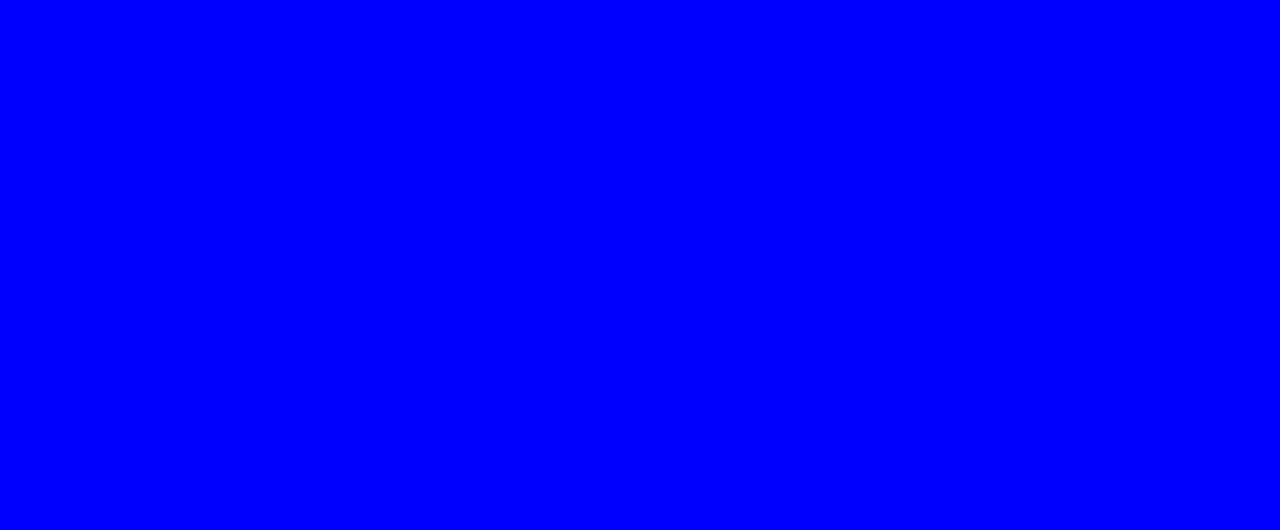
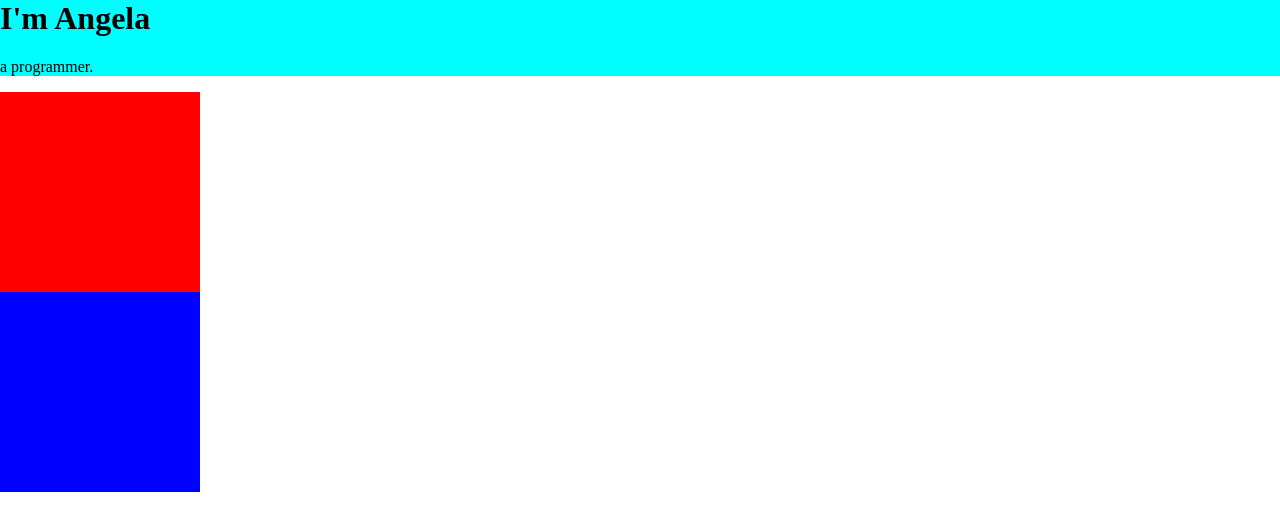
Before and after one commit to OumB2021/My_Site, a plain HTML site: page index.html in a window 1280 px wide. Drawn offline with Linux system fonts and the light colour scheme.

Commit message:
set up folders done

```diff
--- a/CSS/styles.css
+++ b/CSS/styles.css
@@ -1,3 +1,24 @@
+div{
+    background-color: aqua;
+    margin: 0px;
+}
+
 body{
+    margin: 0;
+}
+
+h1{
+    margin-top:0;
+}
+
+.firstone{
+    background-color: red;
+    height: 200px;
+    width: 200px;
+}
+
+.secondone{
     background-color: blue;
+    height: 200px;
+    width: 200px;
 }
--- a/index.html
+++ b/index.html
@@ -5,9 +5,16 @@
     <meta http-equiv="X-UA-Compatible" content="IE=edge">
     <meta name="viewport" content="width=device-width, initial-scale=1.0">
     <link rel="stylesheet" href="./CSS/styles.css">
+    <link rel="icon" href="./external_resources/favicon.ico">
     <title>Oumar Barry</title>
 </head>
 <body>
+    <div>
+        <h1>I'm Angela</h1>
+        <p>a programmer.</p>
+    </div>
 
+    <div class="firstone"></div>
+    <div class="secondone"></div>
 </body>
 </html>
```
Also changed, not shown: external_resources/favicon.ico (added).
